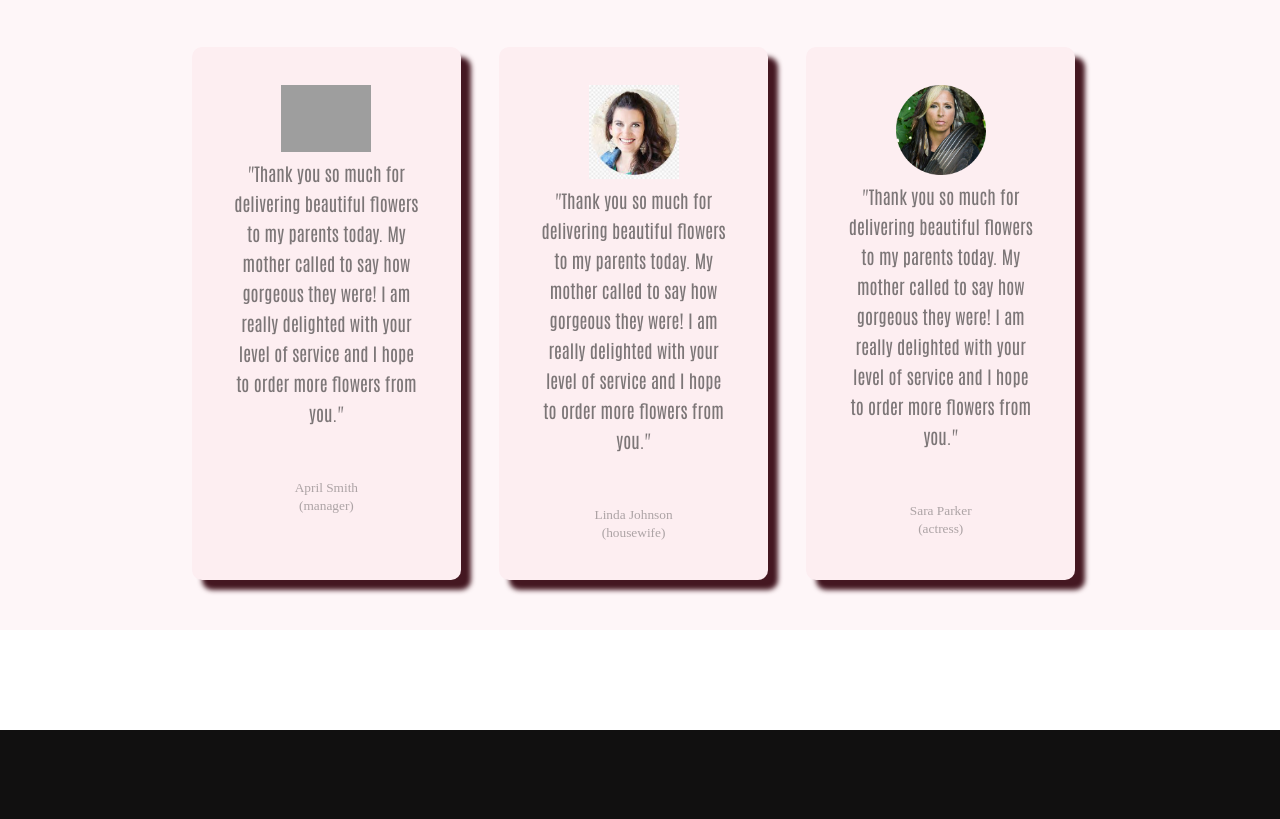
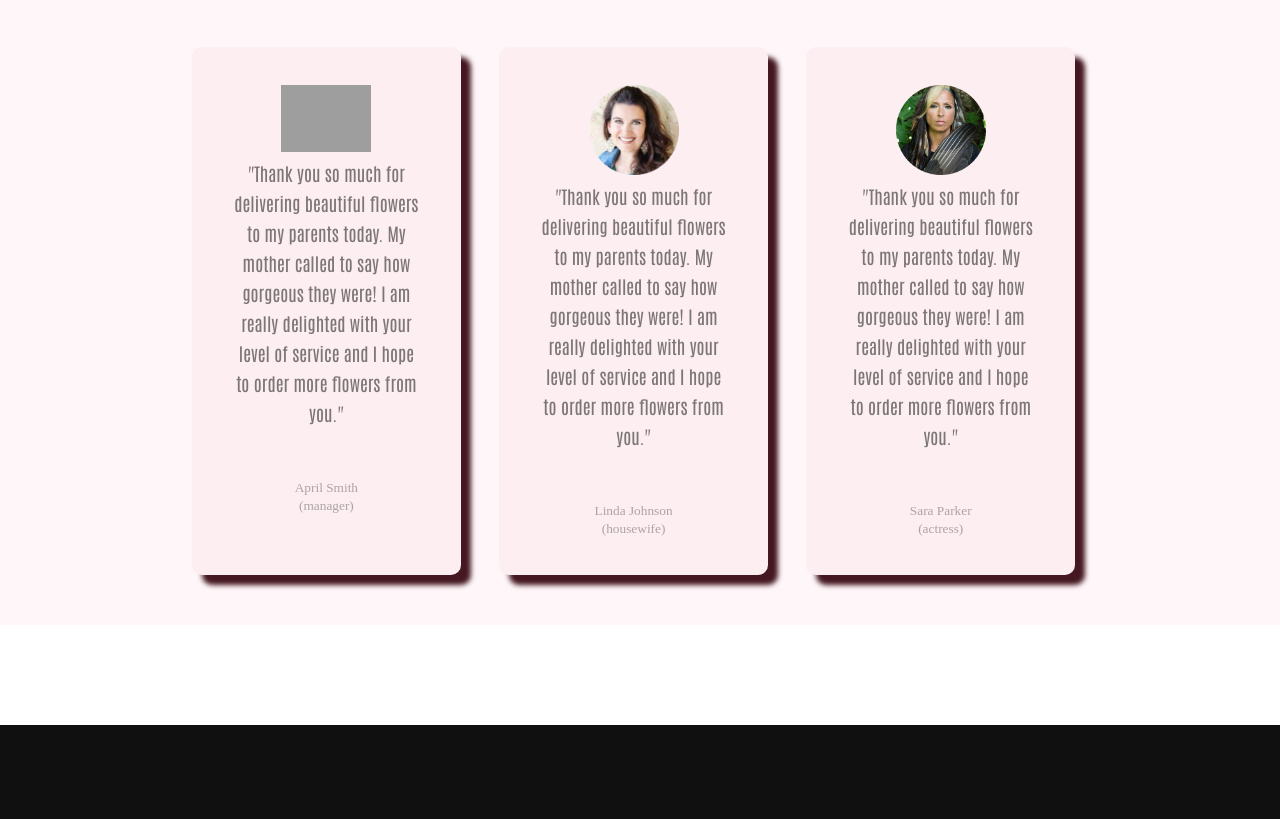
Before and after one commit to M-H-Maruf/flower-shop-website, a plain HTML site: page index.html in a window 1280 px wide. Shown: the part 3855-4674 px from the top of the page. Drawn offline with Linux system fonts and the light colour scheme; grey boxes are pictures that could not be loaded.

Commit message:
image bg removed

```diff
--- a/index.html
+++ b/index.html
@@ -177,7 +177,7 @@
                         <small class="info">April Smith<br />(manager)</small>
                     </div>
                     <div class="testimonial">
-                        <img src="images/housewife.jpg" alt="Linda Johnson">
+                        <img src="images/housewife.png" alt="Linda Johnson">
                         <p class="section-description">
                             "Thank you so much for delivering beautiful flowers
                             to my parents today. My mother called to say how
```
Also changed, not shown: images/housewife.jpg (deleted), images/housewife.png (added).
